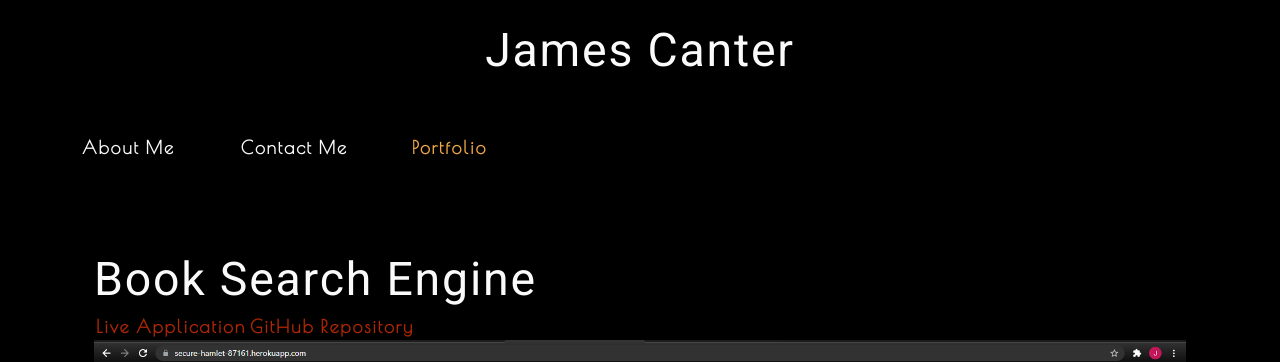
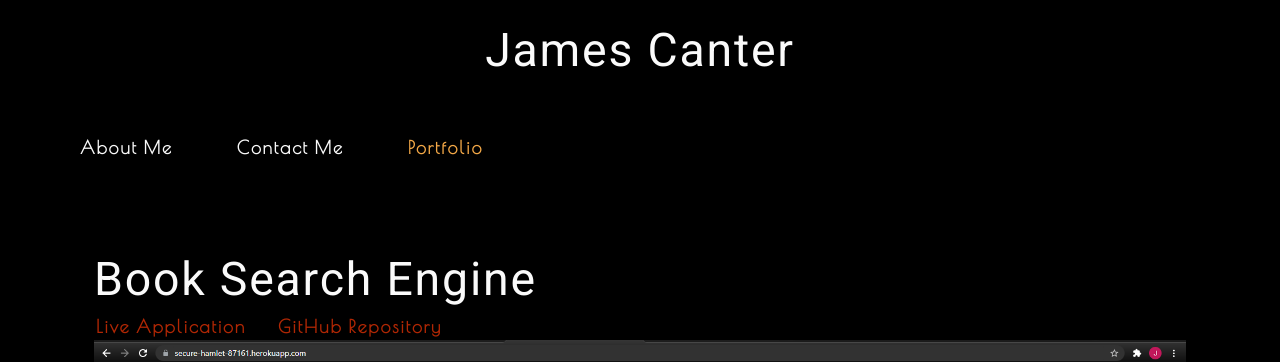
Before and after one commit to Cantalorian/react-portfolio, a React (Create React App) app in the folder react-portfolio/: page / in a window 1280 px wide. Both pictures are taken after a click on the element "Portfolio". Shown: the top 362 px of the page. Built offline with nearby package versions, Linux system fonts and the light colour scheme.

Commit message:
need resume

```diff
--- a/react-portfolio/src/components/About/index.js
+++ b/react-portfolio/src/components/About/index.js
@@ -5,10 +5,10 @@ function About() {
   return  (
     <section className="my-5">
       <h1 id="about">About Me</h1>
-      <img src={coverImage} className="my-2" style={{ width: "100%" }} alt="cover" />
+      <img src={coverImage} className="my-2" style={{ width: 400 }} alt="cover" />
       <div className="my-2">
         <p>
-          I'm a full stack web developer based out of Salt Lake City, Utah. My wife and I are looking forward to our first child and the adventure he'll bring with him. I work as a Production Manager at Meadow Gold Dairy. I am currently attending the University of Utah Coding Boot Camp. I have experience with HTML, CSS, JavaScript, Node, MongoDB, GraphQL, React, and more. My passion is for learning and mastering new languages and libraries to produce polished, robust, and responsive applications. I welcome any role that allows me to challenge myself as well as create solutions to satisfy clients and employers. I look forward to being able to collaborate with my peers and broaden my skill set.
+          I'm a full stack web developer based out of Salt Lake City, Utah. My wife and I are looking forward to our first child and the adventures he will bring. I work as a Production Manager at Meadow Gold Dairy. I am currently attending the University of Utah Coding Boot Camp. I have experience with HTML, CSS, JavaScript, Node, MongoDB, GraphQL, React, and more. My passion is for learning and mastering new languages and libraries to produce polished, robust, and responsive applications. I welcome any role that allows me to challenge myself as well as create solutions to satisfy clients and employers. I look forward to being able to collaborate with my peers and broaden my skill set.
         </p>
       </div>
     </section>
--- a/react-portfolio/src/components/Nav/index.js
+++ b/react-portfolio/src/components/Nav/index.js
@@ -1,5 +1,5 @@
-import React, { useEffect } from 'react';
-import { capitalizeFirstLetter } from '../../utils/helpers';
+import React from 'react';
+
 
 function Nav(props) {
   const {
@@ -16,14 +16,14 @@ function Nav(props) {
       <nav>
         <ul className="flex-row">
           <li className={`mx-2 ${aboutSelected && 'navActive'}`}>
-            <a data-testid="about" href="#about"
+            <span
               onClick={() => {
                 setAboutSelected(true);
                 setContactSelected(false)
                 setPortfolioSelected(false)
               }}>
               About Me
-            </a>
+            </span>
           </li>
           <li className={`mx-2 ${contactSelected && 'navActive'}`}>
             <span
--- a/react-portfolio/src/components/Portfolio/index.js
+++ b/react-portfolio/src/components/Portfolio/index.js
@@ -7,8 +7,8 @@ function Portfolio({ projects }) {
         return (
           <div className='portfolio-item'>
             <h1>{item.title}</h1>
-              <a href={item.link} target="_blank" rel="noreferrer">Live Application</a>
-              <a href={item.repo} target="_blank" rel="noreferrer">GitHub Repository</a>
+              <a id="link" href={item.link} target="_blank" rel="noreferrer">Live Application</a>
+              <a id="link" href={item.repo} target="_blank" rel="noreferrer">GitHub Repository</a>
               <div>
                 <img
                   src={require(`../../assets/images/${item.image}`).default}
--- a/react-portfolio/src/index.css
+++ b/react-portfolio/src/index.css
@@ -147,7 +147,7 @@ input:focus {
   box-shadow: 0 0 0.25rem rgba(0, 0, 0, 0.5);
 }
 
-ul:hover {
+nav li:hover {
   text-decoration: underline;
   font-weight: bold;
 }
@@ -301,3 +301,7 @@ a {
 .navActive {
   color: var(--secondary);
 }
+
+#link {
+  padding-right: 2rem;
+}
```
Also changed, not shown: react-portfolio/src/assets/cover/cover-image.jpg.
